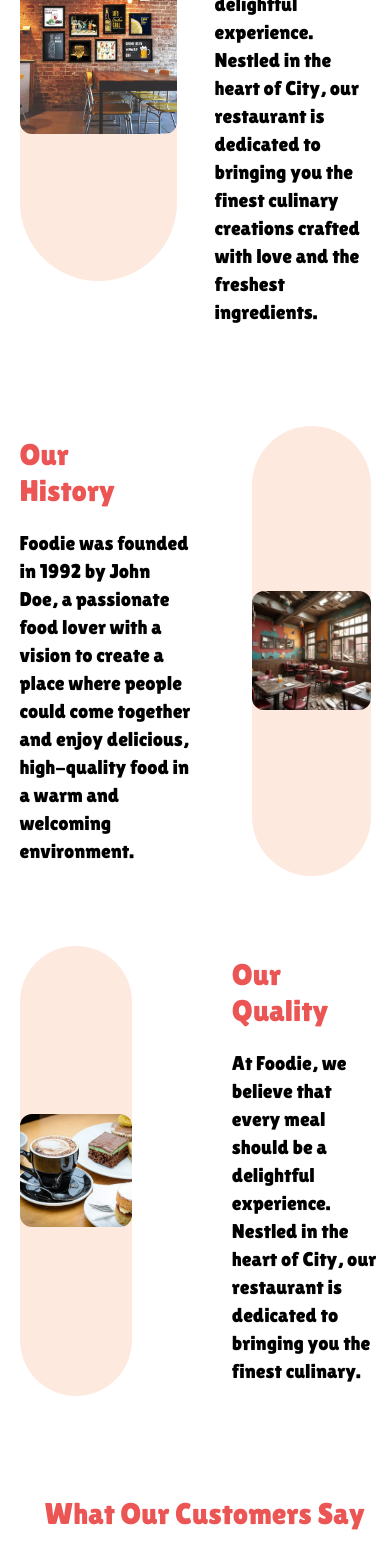
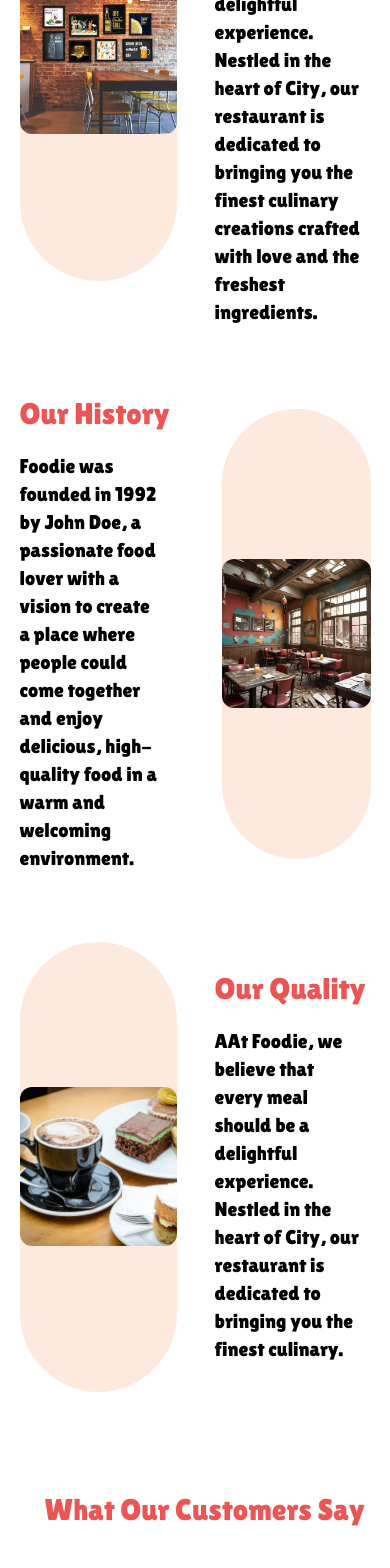
Before and after one commit to SaketLegend/foodie_restaurant, a React (Vite) app: page /about in a window 390 px wide. Shown: the part 422-1990 px from the top of the page. Built offline with nearby package versions, Linux system fonts and the light colour scheme; no server answers.

Commit message:
about page

```diff
--- a/src/components/Cards/About.jsx
+++ b/src/components/Cards/About.jsx
@@ -23,27 +23,27 @@ const About = () => {
             </div>
         </div>
 
-        <div className='mt-[100px] flex gap-[100px] items-center justify-center'>
+        <div className='mt-[150px] xs:mt-[70px] flex-row-reverse flex gap-[100px] xs:gap-[10%] items-center justify-center'>
+            <div className='w-[450px] h-[450px] xs:mr-[5%] rounded-full bg-[#FDE9DE] flex items-center justify-center overflow-hidden'>
+                <img className='w-[400px] rounded-xl' src={old} alt="" />
+            </div>
             <div className='w-[500px] flex flex-col gap-5'>
-            <p className='text-3xl lilita text-[#EB5554]'>
+                <p className='text-3xl lilita text-[#EB5554]'>
                 Our History
                 </p>
-                <p className='text-xl xs:w-[130%] lilita'>Foodie was founded in 1992 by John Doe, a passionate food lover with a vision to create a place where people could come together and enjoy delicious, high-quality food in a warm and welcoming environment.</p>
-            </div>
-            <div className='w-[450px] xs:mr-[5%] h-[450px] rounded-full bg-[#FDE9DE] flex items-center justify-center overflow-hidden'>
-                <img className='w-[400px] rounded-xl' src={old} alt="" />
+                <p className='text-xl lilita xs:w-[85%]'>Foodie was founded in 1992 by John Doe, a passionate food lover with a vision to create a place where people could come together and enjoy delicious, high-quality food in a warm and welcoming environment.</p>
             </div>
         </div>
 
-        <div className='mt-[150px] xs:mt-[70px] flex gap-[100px] items-center justify-center'>
+        <div className='mt-[150px] xs:mt-[70px] flex gap-[100px] xs:gap-[10%] items-center justify-center'>
             <div className='w-[450px] h-[450px] rounded-full bg-[#FDE9DE] flex items-center justify-center overflow-hidden'>
                 <img className='w-[400px] rounded-xl' src={cafe} alt="" />
             </div>
-            <div className='w-[500px] xs:mr-[9%] flex flex-col gap-5'>
+            <div className='w-[500px] flex flex-col gap-5'>
                 <p className='text-3xl lilita text-[#EB5554]'>
                 Our Quality
                 </p>
-                <p className='text-xl lilita xs:w-[120%]'>At Foodie, we believe that every meal should be a delightful experience. Nestled in the heart of City, our restaurant is dedicated to bringing you the finest culinary.</p>
+                <p className='text-xl lilita xs:w-[85%]'>AAt Foodie, we believe that every meal should be a delightful experience. Nestled in the heart of City, our restaurant is dedicated to bringing you the finest culinary.</p>
             </div>
         </div>
 
```
